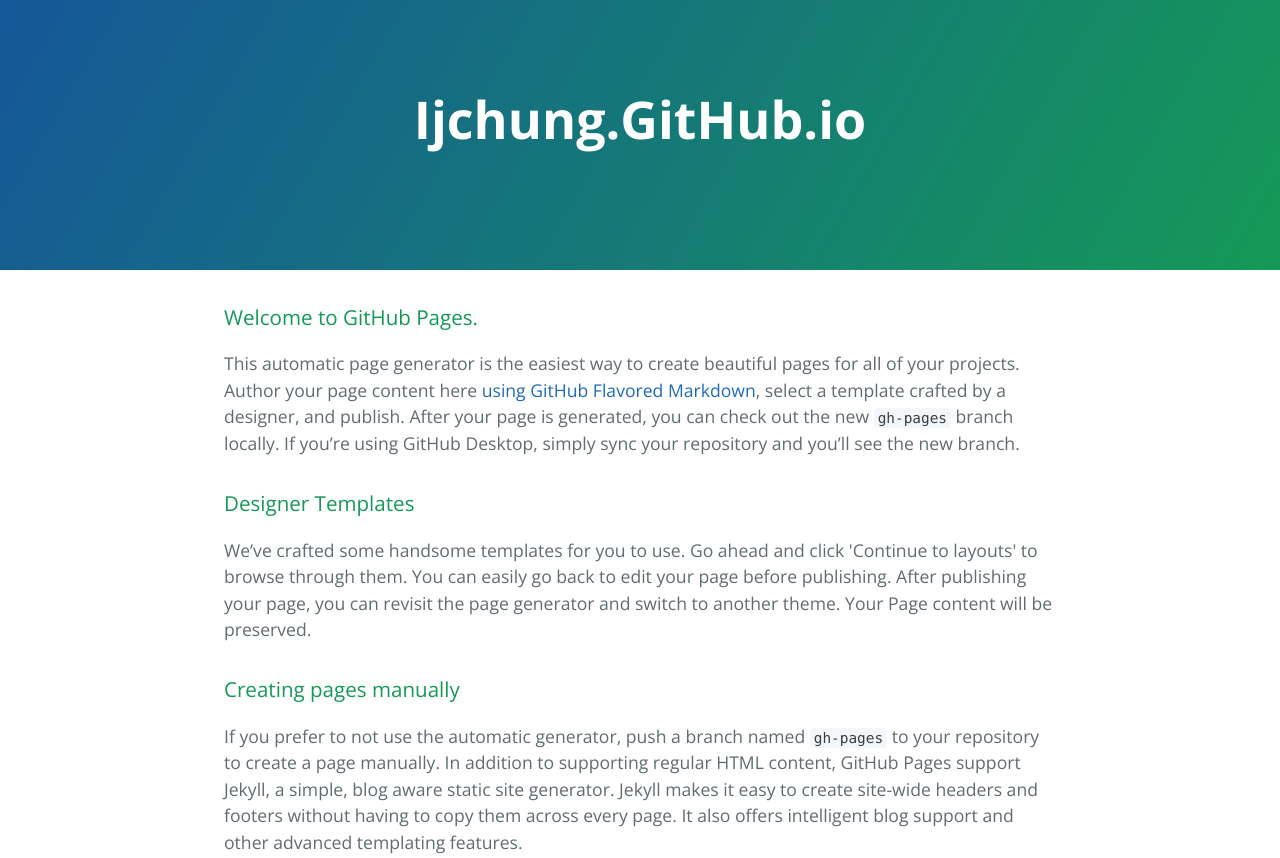
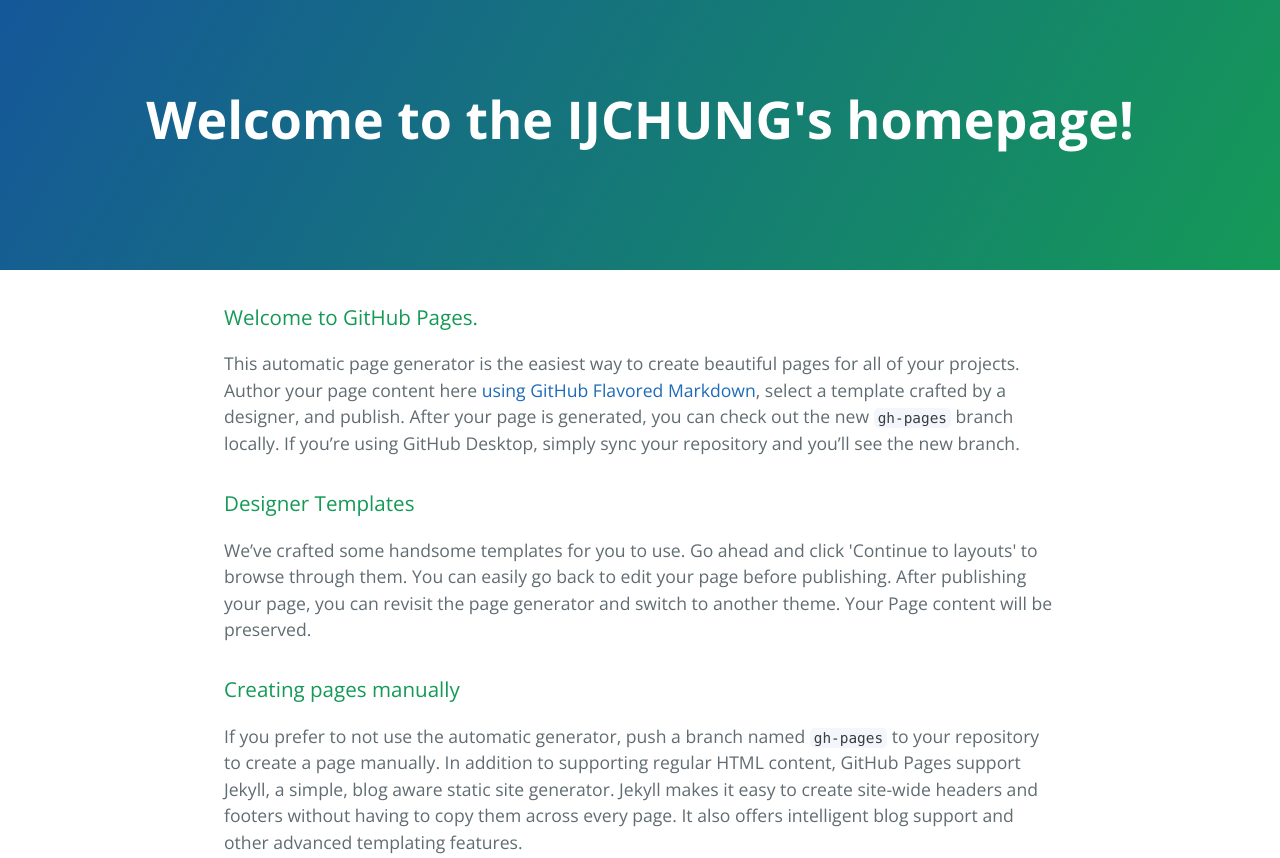
Before and after one commit to ijchung/ijchung.github.io, a plain HTML site: page index.html in a window 1280 px wide. Shown: the top 858 px of the page. Drawn offline with nearby package versions, Linux system fonts and the light colour scheme.

Commit message:
change title

```diff
--- a/index.html
+++ b/index.html
@@ -11,7 +11,7 @@
   </head>
   <body>
     <section class="page-header">
-      <h1 class="project-name">Ijchung.GitHub.io</h1>
+      <h1 class="project-name">Welcome to the IJCHUNG's homepage!</h1>
       <h2 class="project-tagline"></h2>
     </section>
 
```
